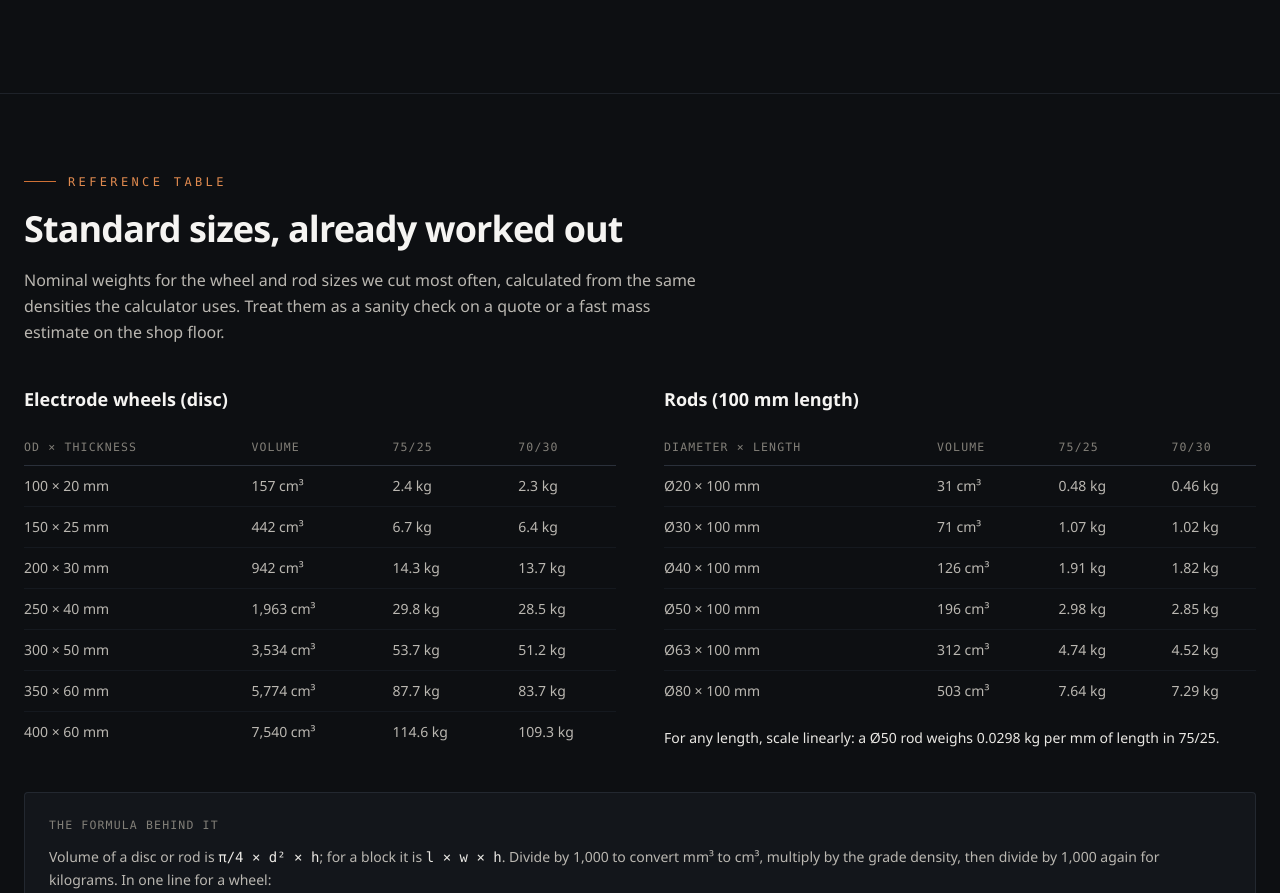
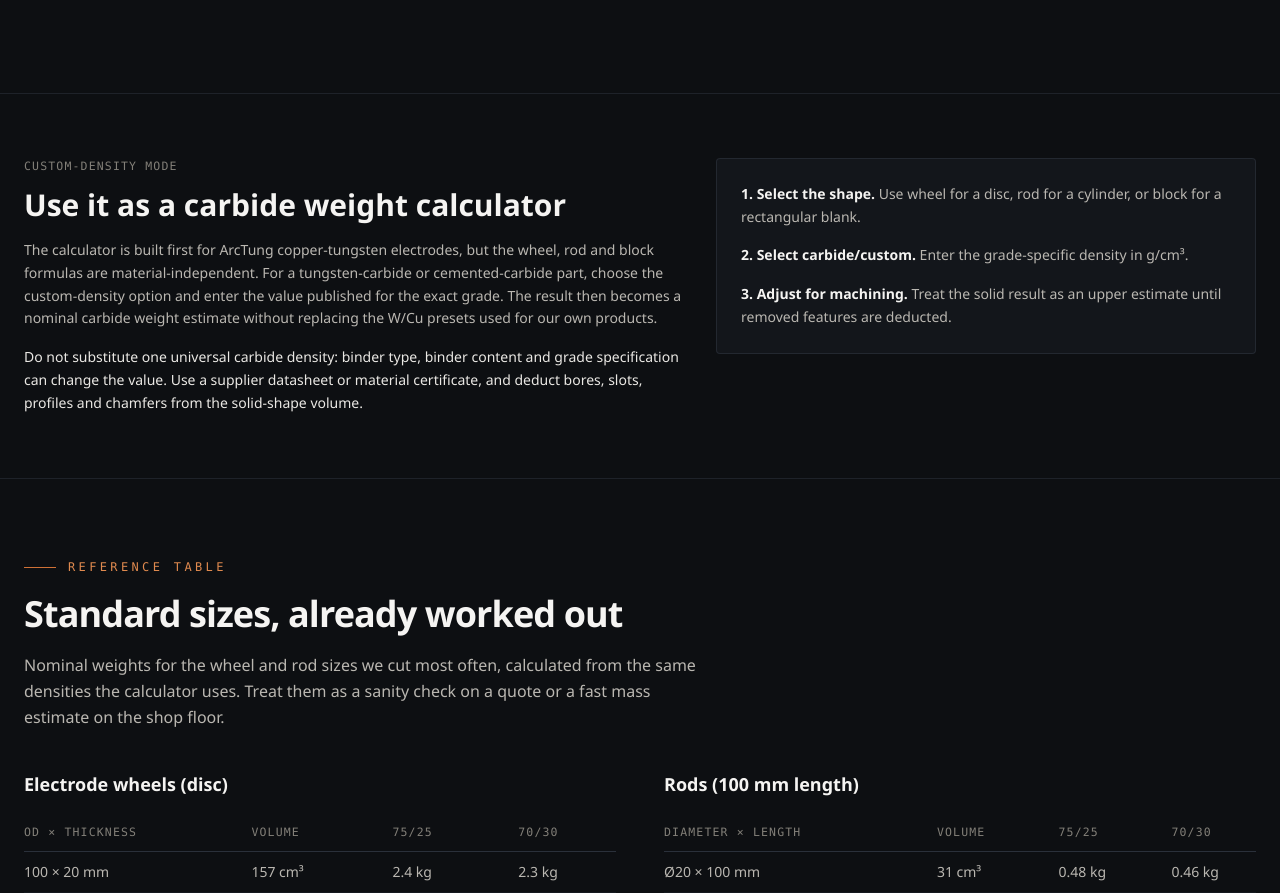
Before and after one commit to arctungweb/arctung, an Astro site: page /tools/electrode-weight-calculator in a window 1280 px wide. Shown: the part 1112-2005 px from the top of the page. Built offline with nearby package versions, Linux system fonts and the light colour scheme; Astro itself is replaced by a stand-in of ours.

Commit message:
SEO: clarify carbide weight calculator workflow

```diff
--- a/src/pages/tools/electrode-weight-calculator.astro
+++ b/src/pages/tools/electrode-weight-calculator.astro
@@ -184,6 +184,28 @@ const appLd = {
           </ul>
         </div>
       </aside>
+    </div>
+  </section>
+
+  <section class="border-t border-steel-700/60">
+    <div class="mx-auto max-w-7xl px-4 py-16 sm:px-6">
+      <div class="grid gap-8 lg:grid-cols-[1.1fr_0.9fr] lg:items-start">
+        <div>
+          <p class="font-mono text-[0.72rem] uppercase tracking-widest text-tung-500">Custom-density mode</p>
+          <h2 class="mt-3 font-display text-3xl font-bold text-tung-50">Use it as a carbide weight calculator</h2>
+          <p class="mt-4 text-sm leading-relaxed text-tung-300">
+            The calculator is built first for ArcTung copper-tungsten electrodes, but the wheel, rod and block formulas are material-independent. For a tungsten-carbide or cemented-carbide part, choose the custom-density option and enter the value published for the exact grade. The result then becomes a nominal carbide weight estimate without replacing the W/Cu presets used for our own products.
+          </p>
+          <p class="mt-4 text-sm leading-relaxed text-tung-400">
+            Do not substitute one universal carbide density: binder type, binder content and grade specification can change the value. Use a supplier datasheet or material certificate, and deduct bores, slots, profiles and chamfers from the solid-shape volume.
+          </p>
+        </div>
+        <ol class="hairline rounded-sm bg-steel-900 p-6 text-sm leading-relaxed text-tung-300">
+          <li><span class="font-semibold text-tung-50">1. Select the shape.</span> Use wheel for a disc, rod for a cylinder, or block for a rectangular blank.</li>
+          <li class="mt-4"><span class="font-semibold text-tung-50">2. Select carbide/custom.</span> Enter the grade-specific density in g/cm³.</li>
+          <li class="mt-4"><span class="font-semibold text-tung-50">3. Adjust for machining.</span> Treat the solid result as an upper estimate until removed features are deducted.</li>
+        </ol>
+      </div>
     </div>
   </section>
 
```
